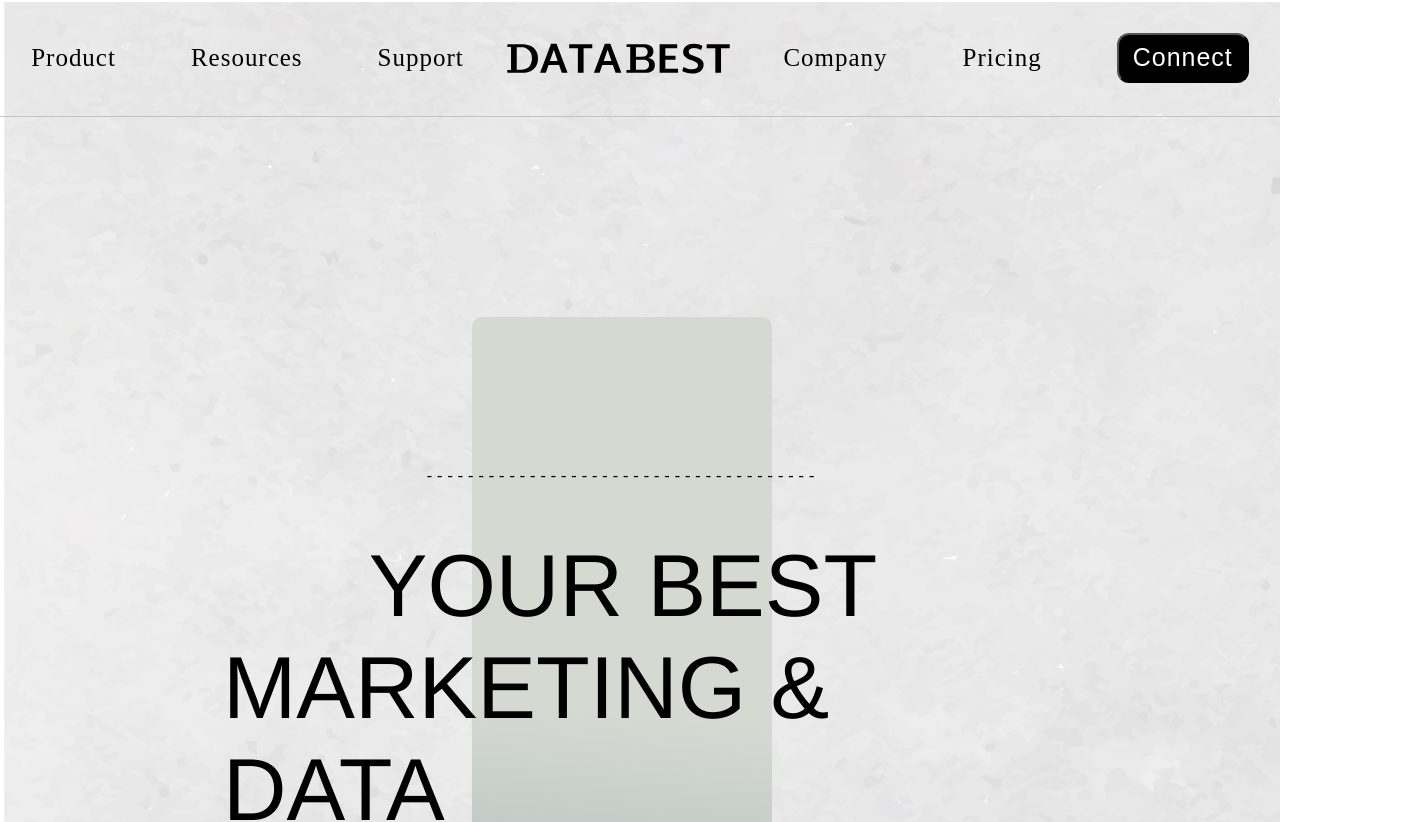
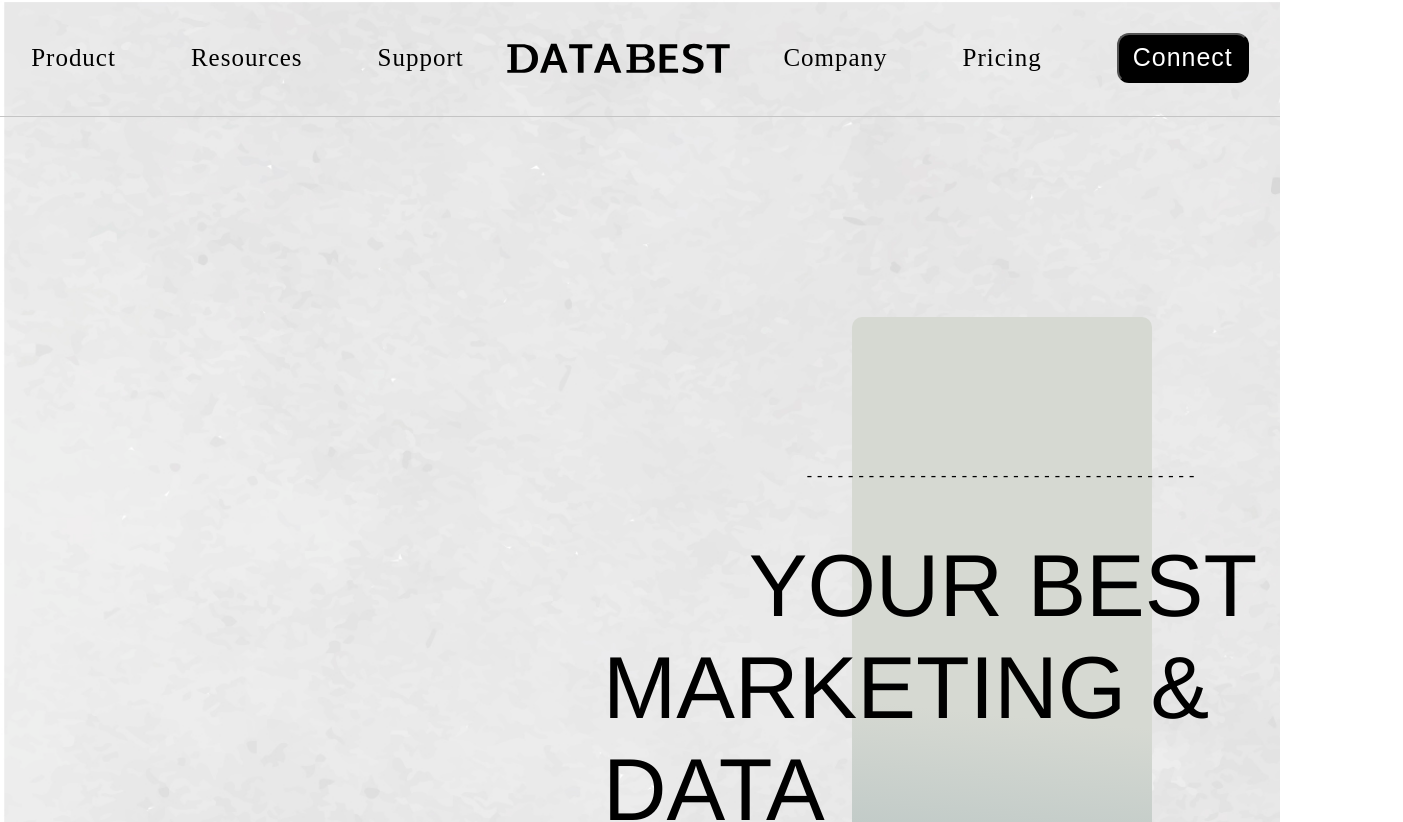
Before and after one commit to Ofeli1995/Css-Animation, a Vue app: page / in a window 1280 px wide. Shown: the top 822 px of the page, 1403 px wide, since content can reach past the window. Built offline with nearby package versions, Linux system fonts and the light colour scheme.

Commit message:
some changes

```diff
--- a/src/components/HomePage.vue
+++ b/src/components/HomePage.vue
@@ -118,7 +118,7 @@
           </div>
         </div>
       </div>
-      <div class="right-col">
+      <!-- <div class="right-col">
         <div
           class="container-orange"
           @mousemove="onMouseMove"
@@ -144,7 +144,7 @@
             <span class="position"> SEO & FOUNDER </span>
           </div>
         </div>
-      </div>
+      </div> -->
     </div>
     <div class="section2" style="width: 100%; height: 100vh">
       <div
--- a/src/main.js
+++ b/src/main.js
@@ -3,7 +3,7 @@ import App from "./App.vue";
 import router from "./router";
 import store from "./store";
 import { initializeApp } from "firebase/app";
-import { getAnalytics } from "firebase/analytics";
+// import { getAnalytics } from "firebase/analytics";
 
 const firebaseConfig = {
   apiKey: "AIzaSyC2U095XReEHiDVDB3sv_XPO6A67KyYooY",
@@ -16,5 +16,5 @@ const firebaseConfig = {
 };
 
 const app = initializeApp(firebaseConfig);
-const analytics = getAnalytics(app);
+// const analytics = getAnalytics(app);
 createApp(App).use(store).use(router).mount("#app");
```
